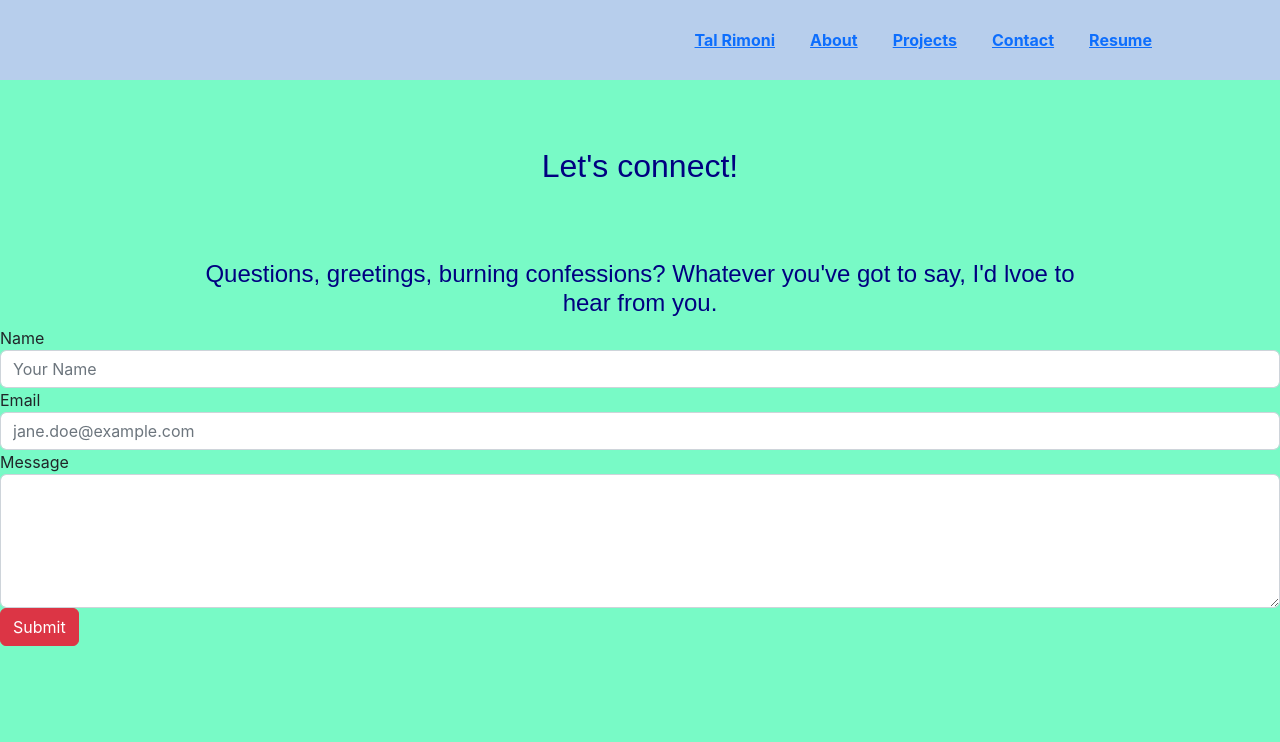
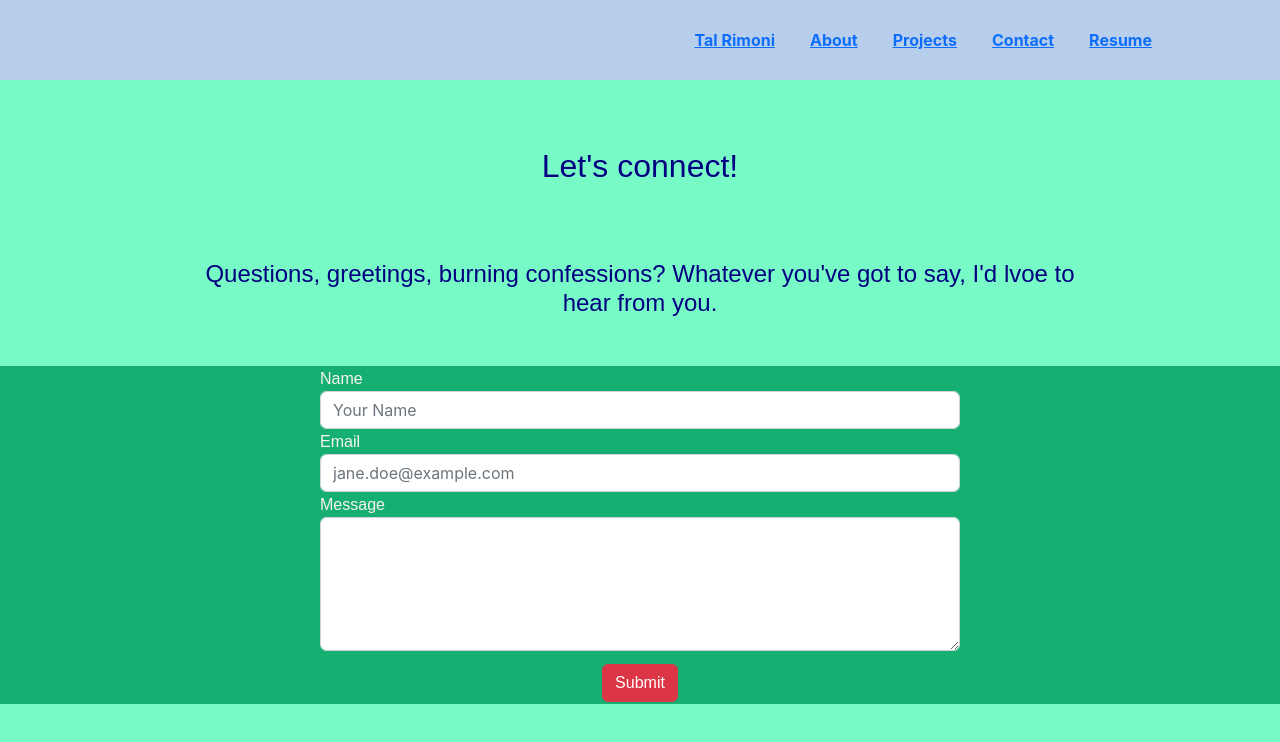
Before and after one commit to trimoni/portfolio-rimoni, a React (Create React App) app: page /contact in a window 1280 px wide. Shown: the top 742 px of the page. Built offline with nearby package versions, Linux system fonts and the light colour scheme; the HTML template or start-up script is replaced by a standard one.

Commit message:
fix contact sheet

```diff
--- a/src/pages/Contact.jsx
+++ b/src/pages/Contact.jsx
@@ -1,4 +1,4 @@
-import styles from '../styles/Contact.module.css'
+import styles from "../styles/Contact.module.css";
 import { Button } from "bootstrap";
 
 const Contact = () => {
@@ -6,27 +6,62 @@ const Contact = () => {
     <div className={styles.container}>
       <div className={styles.contacttext}>
         <h2 className={styles.contact}>Let's connect!</h2>
-      <h4 className={styles.contact}>Questions, greetings, burning confessions? Whatever you've got to say, I'd lvoe to hear from you.</h4>
+        <h4 className={styles.contact}>
+          Questions, greetings, burning confessions? Whatever you've got to say,
+          I'd lvoe to hear from you.
+        </h4>
+      </div>
+      <div className={styles.contactwrapper}>
+        <form>
+          <div className={styles.formgroup}>
+            <div>
+              <label for="name">Name</label>
+              <input
+                id="name"
+                name="name"
+                placeholder="Your Name"
+                type="text"
+                required="required"
+                class="form-control"
+              />
             </div>
             <div>
-      <label for="name">Name</label>
-      <input id="name" name="name" placeholder="Your Name" type="text" required="required" class="form-control"/>
-      </div>
-      <div>
-        <label for='email'>Email</label>
-        <input id="email" name="email" placeholder="jane.doe@example.com" type="text" required="required" class="form-control"></input>
+              <label for="email">Email</label>
+              <input
+                id="email"
+                name="email"
+                placeholder="jane.doe@example.com"
+                type="text"
+                required="required"
+                class="form-control"
+              ></input>
             </div>
             <div>
               <label for="textarea">Message</label>
-        <textarea id="textarea" name="textarea" cols="40" rows="5" class="form-control"></textarea>
+              <textarea
+                id="textarea"
+                name="textarea"
+                cols="40"
+                rows="5"
+                class="form-control"
+              ></textarea>
             </div>
-      <div class="form-group">
-        <button name="submit" type="submit" class="btn btn-danger">Submit</button>
+            <div className={styles.button}>
+              <button name="submit" type="submit" className="btn btn-danger">
+                Submit
+              </button>
+            </div>
+          </div>
+        </form>
       </div>
       <div class="contact-links">
         <h4></h4>
-    <a href="https://www.linkedin.com/in/beryl-baldwin/" target="_blank"><i class="devicon-linkedin-plain"></i></a>
-    <a href="https://github.com/berylrb" target="_blank"><i class="devicon-github-original"></i></a>
+        <a href="https://www.linkedin.com/in/beryl-baldwin/" target="_blank">
+          <i class="devicon-linkedin-plain"></i>
+        </a>
+        <a href="https://github.com/berylrb" target="_blank">
+          <i class="devicon-github-original"></i>
+        </a>
       </div>
     </div>
   );
@@ -34,7 +69,8 @@ const Contact = () => {
 
 export default Contact;
 
-{/* <main className={styles.container}>
+{
+  /* <main className={styles.container}>
       <h1>Please Contact Me!</h1>
       <div>
         <a className="btn btn-danger btn-lg" href="https://github.com/trimoni">Github</a>
@@ -53,4 +89,5 @@ export default Contact;
       <div>
         <a className="btn btn-success btn-lg" href="https://www.linkedin.com/in/talrimoni/">LinkedIn</a>
       </div>
-    </main> */}
+    </main> */
+}
--- a/src/styles/Contact.module.css
+++ b/src/styles/Contact.module.css
@@ -41,7 +41,7 @@ form {
   max-width: 50vw;
 }
 
-.form-group label {
+.formgroup label {
   color: #f7f3ee;
   font-family: 'Montserrat', sans-serif;
   font-weight: 500;
@@ -57,42 +57,39 @@ form {
   width: 50vw;
 }
 
-.btn-submit {
+.button {
   width: 50vw;
   height: 5vh;
-  background-color: #88fce1;
-  color: #654bfb;
   margin-top: 13px;
+  text-align: center;
   font-family: 'Montserrat', sans-serif;
   font-weight: 400;
-  /* border: #f7f3ee 2px solid;  */
   transition-duration: .2s;
 }
 
-.btn-submit:hover {
+.button:hover {
   /* background-color: #d0fdf2; */
   transform: scale(1.08);
   /* background-color: #dcbbf8; */
   /* color:#fd4d93; */
 }
 
-.contact-body {
+.contactbody {
   background-color: #7f69ff;
 }
 
-.contact-wrapper {
+.contactwrapper {
   top: 5vh;
   display: flex;
   flex-direction: column;
   align-items: center;
   justify-content: center;
   position: relative;
-  background-color: #7f69ff;
+  background-color: rgb(22, 175, 114);
 }
 
 
-.contact-links {
-  background-color: #7f69ff;
+.contactlinks {
   /* margin-left: 80px; */
   max-width: 60vw;
   max-height: 10vh;
@@ -105,9 +102,7 @@ form {
 
 }
 
-
-
-.contact-links i {
+.contactlinks i {
   padding: 0 5px 30px 0;
   display: flex;
   flex-wrap: wrap;
@@ -123,11 +118,11 @@ form {
   margin-left: 30px;
 }
 
-.contact-links i:hover {
+.contactlinks i:hover {
   /* color: #a1fde7; */
   transform: scale(1.09);
 }
 
-.contact-links a:hover {
+.contactlinks a:hover {
   text-decoration: none;
 }
```
Lines whose indentation alone changed are shown as unchanged.
